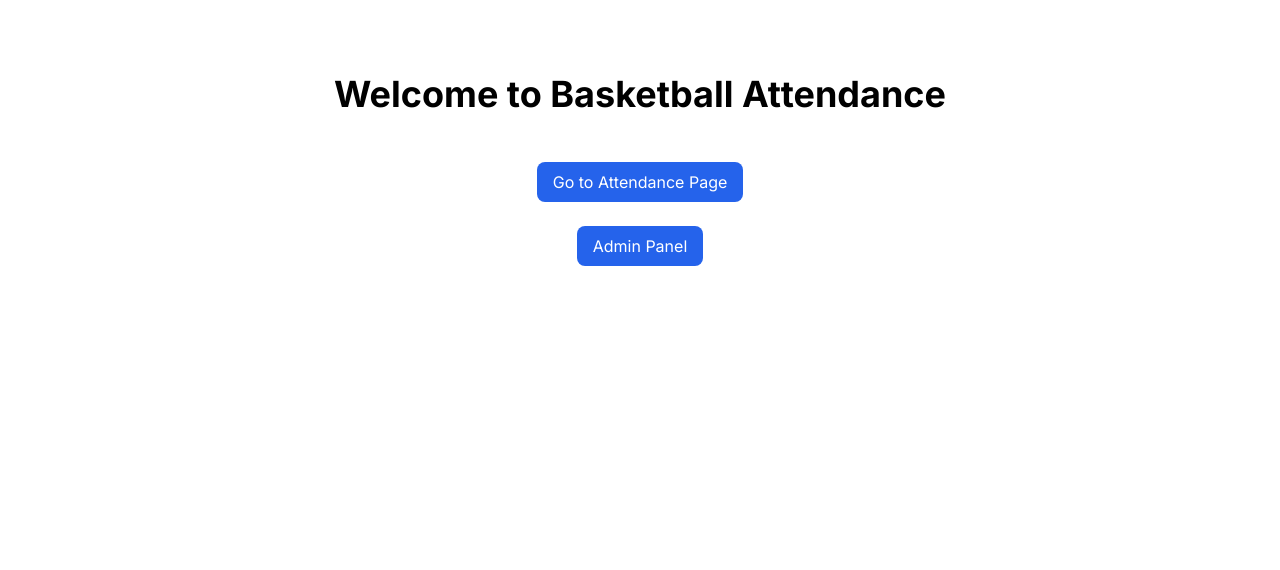
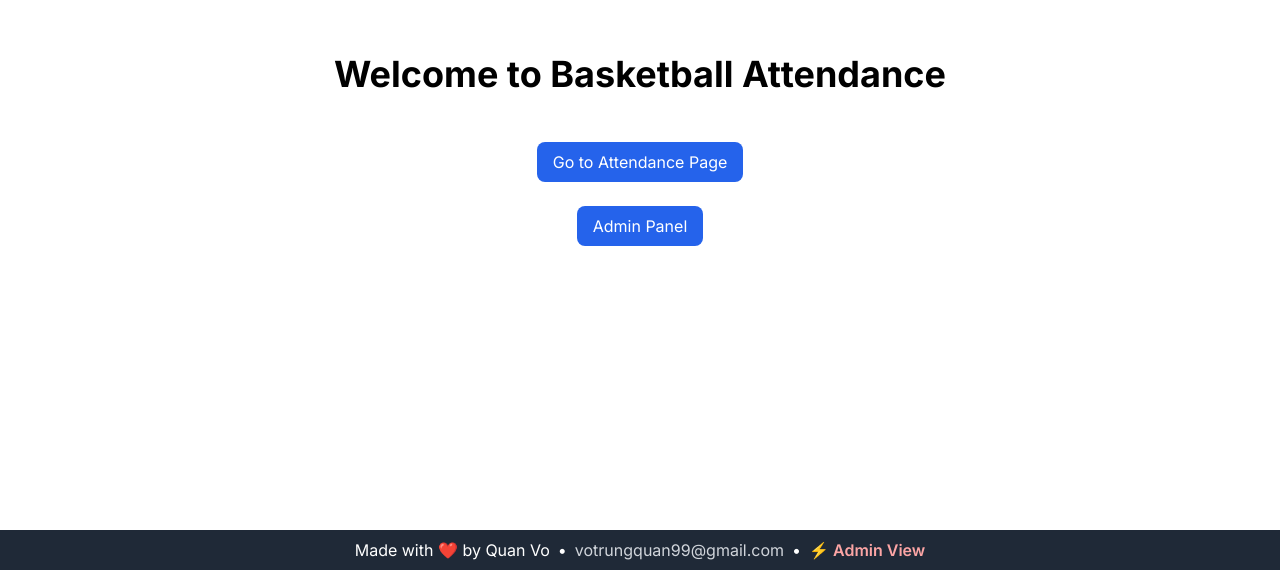
Before and after one commit to votrungquan1999/bas-attendance, a Next.js app: page / in a window 1280 px wide. Shown: the part 230-800 px from the top of the page. Built offline with nearby package versions, Linux system fonts and the light colour scheme.

Commit message:
feat: add header for admin view, and footer for the app

```diff
--- /dev/null
+++ b/src/app/admin/@header/default.tsx
@@ -0,0 +1,5 @@
+import AdminHeader from "src/components/navigation/AdminHeader";
+
+export default function DefaultHeader() {
+	return <AdminHeader />;
+}
--- a/src/app/admin/layout.tsx
+++ b/src/app/admin/layout.tsx
@@ -1,7 +1,14 @@
 export default function AdminLayout({
 	children,
+	header,
 }: {
 	children: React.ReactNode;
+	header: React.ReactNode;
 }) {
-	return <>{children}</>;
+	return (
+		<div className="flex-1 flex flex-col">
+			{header}
+			<main className="flex-grow container mx-auto p-4">{children}</main>
+		</div>
+	);
 }
--- a/src/app/layout.tsx
+++ b/src/app/layout.tsx
@@ -1,6 +1,7 @@
 import type { Metadata } from "next";
 import "./globals.css";
 import { Satisfy, Inter } from "next/font/google";
+import Footer from "../components/navigation/Footer";
 
 const satisfy = Satisfy({
 	subsets: ["latin"],
@@ -25,7 +26,14 @@ export default function RootLayout({
 }>) {
 	return (
 		<html lang="en" className={`${satisfy.variable} ${inter.variable}`}>
-			<body className="min-h-dvh flex font-inter">{children}</body>
+			<body className="min-h-dvh flex flex-col font-inter">
+				<div className="flex-1 flex flex-col">{children}</div>
+				{/* footer placeholder so that it does not cover the content */}
+				<div className="h-[60px] md:h-[40px] w-full" />
+				<div className="fixed bottom-0 w-full">
+					<Footer />
+				</div>
+			</body>
 		</html>
 	);
 }
--- /dev/null
+++ b/src/components/navigation/AdminHeader.tsx
@@ -0,0 +1,32 @@
+import Link from "next/link";
+
+export default function AdminHeader() {
+	return (
+		<nav className="bg-gray-800 text-white p-4">
+			<div className="container mx-auto flex justify-between items-center">
+				<div className="flex space-x-4">
+					<Link href="/admin" className="hover:text-gray-300 transition-colors">
+						Admin Dashboard
+					</Link>
+					<Link
+						href="/attendance"
+						className="hover:text-gray-300 transition-colors"
+					>
+						Take Attendance
+					</Link>
+				</div>
+
+				{/* Admin-specific navigation - can be expanded later */}
+				<div className="flex space-x-4">
+					<Link
+						href="/admin/attendance/this-week"
+						className="hover:text-gray-300 transition-colors"
+					>
+						Weekly Attendance
+					</Link>
+					{/* Add more admin navigation items here */}
+				</div>
+			</div>
+		</nav>
+	);
+}
--- /dev/null
+++ b/src/components/navigation/Footer.tsx
@@ -0,0 +1,25 @@
+import Link from "next/link";
+
+export default function Footer() {
+	return (
+		<footer className="bg-gray-800 text-white py-2 text-sm md:text-base">
+			<div className="container mx-auto flex flex-col md:flex-row justify-center items-center gap-1 md:gap-2 px-4">
+				<p className="whitespace-nowrap">Made with ❤️ by Quan Vo</p>
+				<span className="hidden md:inline">•</span>
+				<a
+					href="mailto:votrungquan99@gmail.com"
+					className="text-gray-300 hover:text-white transition-colors break-all md:break-normal"
+				>
+					votrungquan99@gmail.com
+				</a>
+				<span className="hidden md:inline">•</span>
+				<Link
+					href="/admin"
+					className="hidden md:inline text-red-300 hover:text-red-200 font-semibold transition-colors"
+				>
+					⚡ Admin View
+				</Link>
+			</div>
+		</footer>
+	);
+}
```
